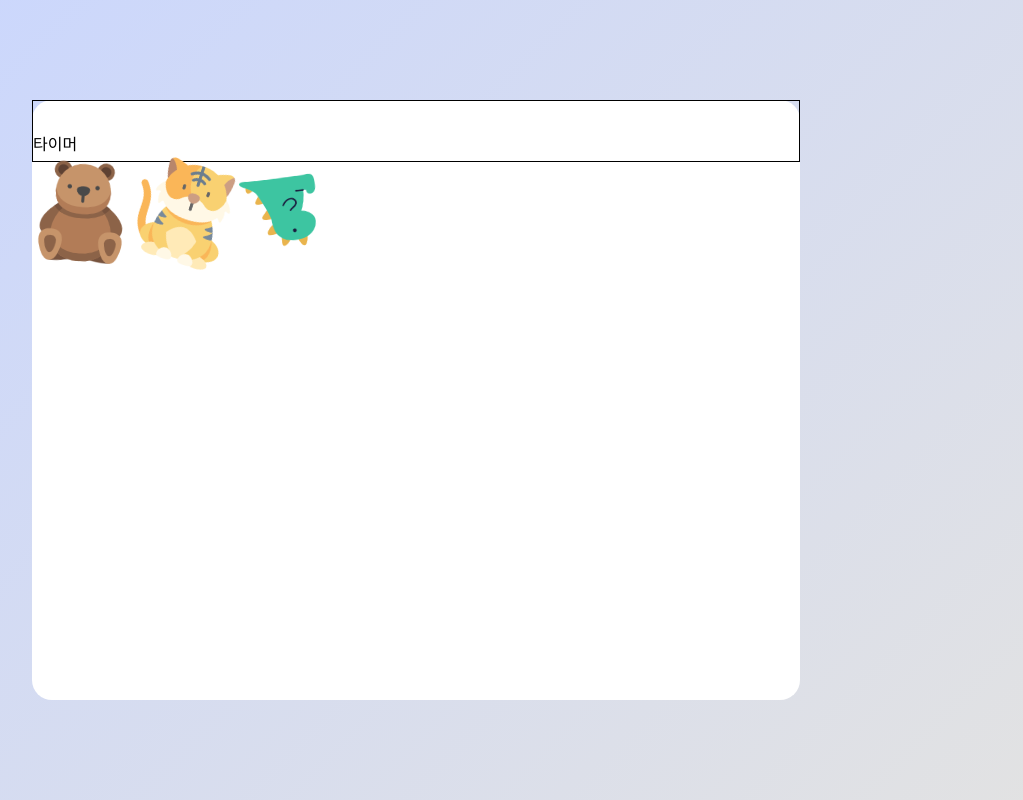
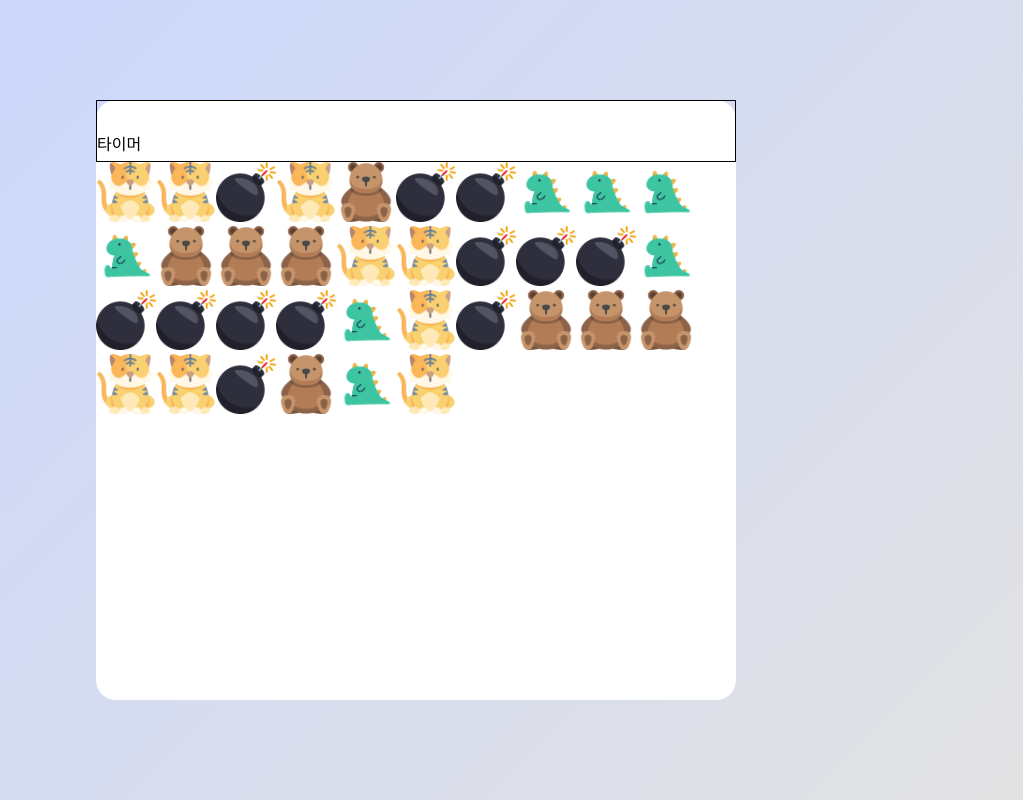
Before and after one commit to ji-silver/claw-machine-game, a plain HTML site: page index.html in a window 1280 px wide. Shown: the whole page, without its empty margins (224-1247 px from the left). Drawn offline with Linux system fonts and the light colour scheme.

Commit message:
feat: 인형 랜덤배치

```diff
--- a/index.css
+++ b/index.css
@@ -22,9 +22,10 @@ body {
 
 .game {
     background-color: #fff;
-    width: 60%;
+    width: 50%;
     height: 75%;
     border-radius: 20px;
+
 }
 
 .game__timer {
@@ -34,18 +35,11 @@ body {
     border: 1px solid #000;
 }
 
-.dolls-container {
+#dolls-container {
     width: 100%;
     height: 100%;
 }
 
 .dolls {
-    width: 100px;
+    width: 60px;
 }
-
-/* .joystick {
-    width: 60%;
-    height: 15%;
-    margin-top: 20px;
-    background-color: #fff;
-} */
--- a/index.html
+++ b/index.html
@@ -11,15 +11,9 @@
     <div class="main">
         <div class="game">
             <div class="game__timer">타이머</div>
-            <div id="dolls-container">
-                <img src="./img/doll1.png" class="dolls">
-                <img src="./img/doll2.png" class="dolls">
-                <img src="./img/doll3.png" class="dolls">
-            </div>
+            <div id="dolls-container"></div>
         </div>
-        <div class="joystick">
-
-        </div>
+        <div class="joystick"></div>
     </div>
     <script src="index.js"></script>
 </body>
--- a/index.js
+++ b/index.js
@@ -1,18 +1,23 @@
-function shuffle(array) {
-    for (let i = array.length - 1; i > 0; i--) {
-      const j = Math.floor(Math.random() * (i + 1));
-      [array[i], array[j]] = [array[j], array[i]];
-    }
-    return array;
+const dollsContainer = document.getElementById("dolls-container");
+
+// 인형 이미지 경로 배열
+const dollImages = ["./img/doll1.png", "./img/doll2.png", "./img/doll3.png", "./img/bomb.png"];
+
+
+function RandomDolls() {
+
+  dollsContainer.innerHTML = "";
+
+  const dollCount = 36; // 인형 갯수
+
+  for (let i = 0; i < dollCount; i++) { // 인형 생성하기
+    const dollImg = document.createElement("img");
+
+    dollImg.src = dollImages[Math.floor(Math.random() * dollImages.length)]; // 랜덤 생성
+
+    dollImg.classList.add("dolls");
+    dollsContainer.appendChild(dollImg);
   }
+}
 
-  const dollsContainer = document.querySelector('#dolls-container');
-  const dolls = Array.from(dollsContainer.querySelectorAll('img'));
-  const shuffledDolls = shuffle(dolls);
-
-  dollsContainer.innerHTML = '';
-  shuffledDolls.forEach(doll => {
-    doll.style.transform = `rotate(${Math.floor(Math.random() * 360)}deg)`;
-    doll.style.transformOrigin = 'center';
-    dollsContainer.appendChild(doll);
-  });
+RandomDolls();
```
Also changed, not shown: img/bomb.png (added).
